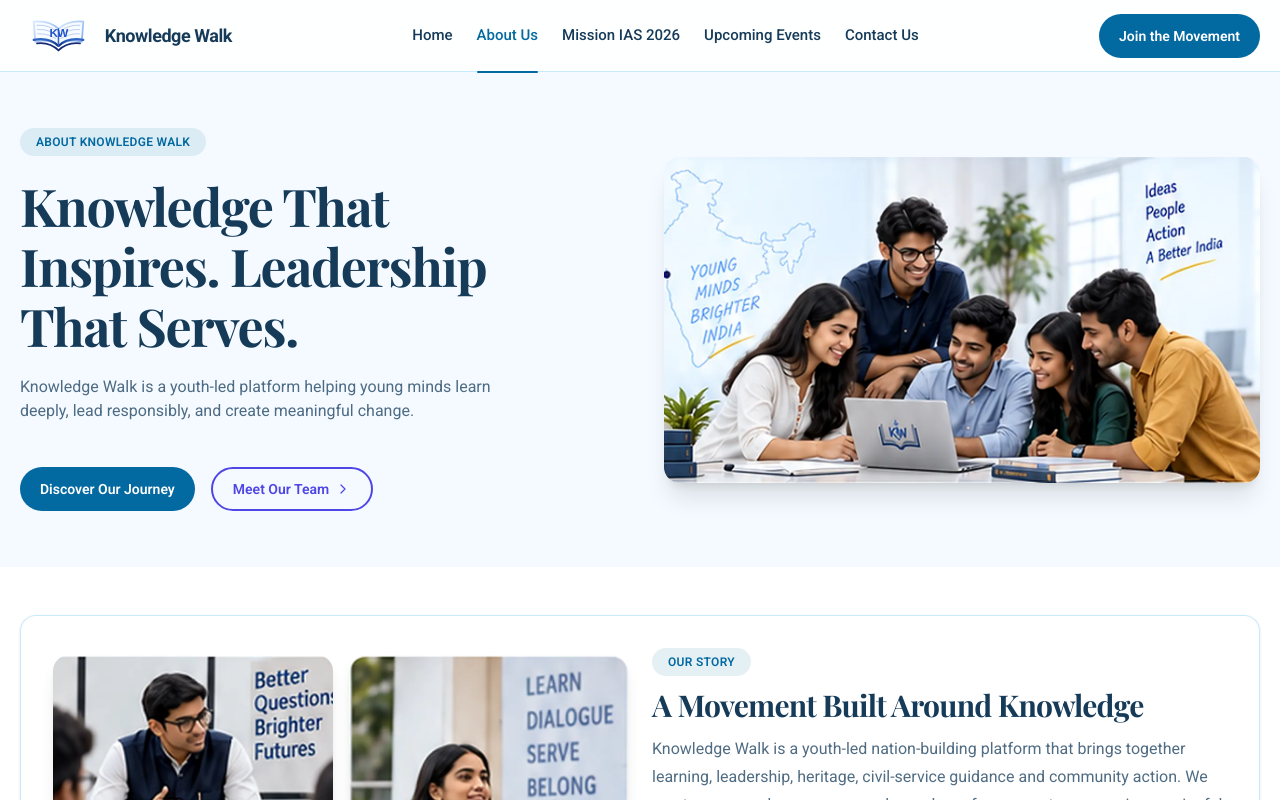
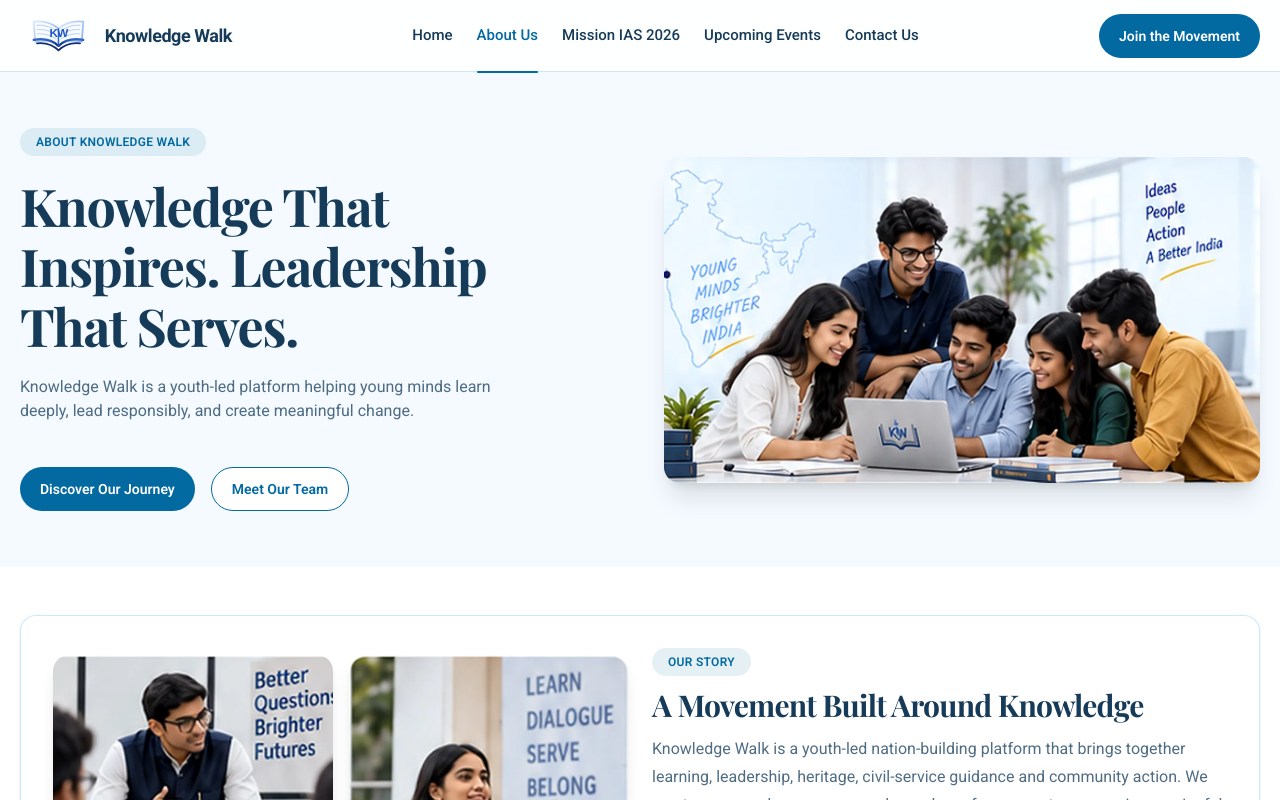
Before and after one commit to abhishekshah100/knowledge-walk, a Next.js app: page /about-us in a window 1280 px wide. Shown: the top 800 px of the page. Built offline with nearby package versions, Linux system fonts and the light colour scheme; a web font is replaced by a local one.

Commit message:
CTA Design and country code outside click fixed

```diff
--- a/src/components/about/AboutHeroSection.tsx
+++ b/src/components/about/AboutHeroSection.tsx
@@ -1,8 +1,6 @@
 import Image from "next/image";
-import Link from "next/link";
 import { Button } from "@/components/ui/Button";
 import { Container } from "@/components/ui/Container";
-import { Icon } from "@/components/ui/Icon";
 import type { AboutHeroContent } from "@/types/site-content.types";
 
 interface AboutHeroSectionProps {
@@ -34,13 +32,13 @@
               >
                 {hero.primaryCta.label}
               </Button>
-              <Link
+              <Button
                 href={hero.secondaryCta.href}
-                className="inline-flex min-h-9 items-center gap-1 rounded-full border-2 border-accent-purple px-3 py-2 text-xs font-semibold whitespace-nowrap text-accent-purple transition-all hover:-translate-y-0.5 hover:shadow-md focus-visible:outline-none focus-visible:ring-2 focus-visible:ring-accent-purple focus-visible:ring-offset-2 sm:min-h-11 sm:gap-1.5 sm:px-5 sm:py-2.5 sm:text-sm"
+                variant="outline"
+                className="!min-h-9 !px-3 !py-2 !text-xs sm:!min-h-11 sm:!px-5 sm:!py-2.5 sm:!text-sm"
               >
                 {hero.secondaryCta.label}
-                <Icon name="chevron-right" className="h-3.5 w-3.5 sm:h-4 sm:w-4" />
-              </Link>
+              </Button>
             </div>
           </div>
 
--- a/src/components/enquiry/EnquiryForm.tsx
+++ b/src/components/enquiry/EnquiryForm.tsx
@@ -46,6 +46,7 @@
   const [isCountryMenuOpen, setIsCountryMenuOpen] = useState(false);
   const [countrySearch, setCountrySearch] = useState("");
   const searchInputRef = useRef<HTMLInputElement>(null);
+  const countryMenuRef = useRef<HTMLDivElement>(null);
   const successTimerRef = useRef<number | null>(null);
   const [lastAppliedProgram, setLastAppliedProgram] = useState(initialProgram);
 
@@ -62,6 +63,21 @@
 
   useEffect(() => {
     if (isCountryMenuOpen) searchInputRef.current?.focus();
+  }, [isCountryMenuOpen]);
+
+  // Close the country dropdown on any click/tap outside it — clicking
+  // elsewhere in the form (or the page) shouldn't leave it hanging open.
+  useEffect(() => {
+    if (!isCountryMenuOpen) return;
+
+    function handleOutsideClick(event: MouseEvent) {
+      if (!countryMenuRef.current?.contains(event.target as Node)) {
+        setIsCountryMenuOpen(false);
+      }
+    }
+
+    document.addEventListener("mousedown", handleOutsideClick);
+    return () => document.removeEventListener("mousedown", handleOutsideClick);
   }, [isCountryMenuOpen]);
 
   useEffect(() => () => {
@@ -147,7 +163,7 @@
         <div>
           <label htmlFor={fieldId("phone")} className="text-sm font-semibold text-text-primary">{ENQUIRY_CONTENT.fields.phone.label}</label>
           <div className="relative mt-1.5 flex min-h-12 rounded-lg border border-border bg-surface/90 focus-within:border-primary focus-within:ring-[3px] focus-within:ring-primary/35">
-            <div className="relative shrink-0 border-r border-border">
+            <div ref={countryMenuRef} className="relative shrink-0 border-r border-border">
               <button type="button" onClick={() => setIsCountryMenuOpen((open) => !open)} disabled={isSending || isSuccess} aria-expanded={isCountryMenuOpen} aria-haspopup="listbox" className="flex min-h-12 items-center gap-1 px-3 text-sm font-semibold text-text-primary focus-visible:outline-none focus-visible:ring-2 focus-visible:ring-primary">
                 <span aria-hidden="true">{countryFlag(country)}</span>
                 <span>+{getCountryCallingCode(country)}</span>
```
